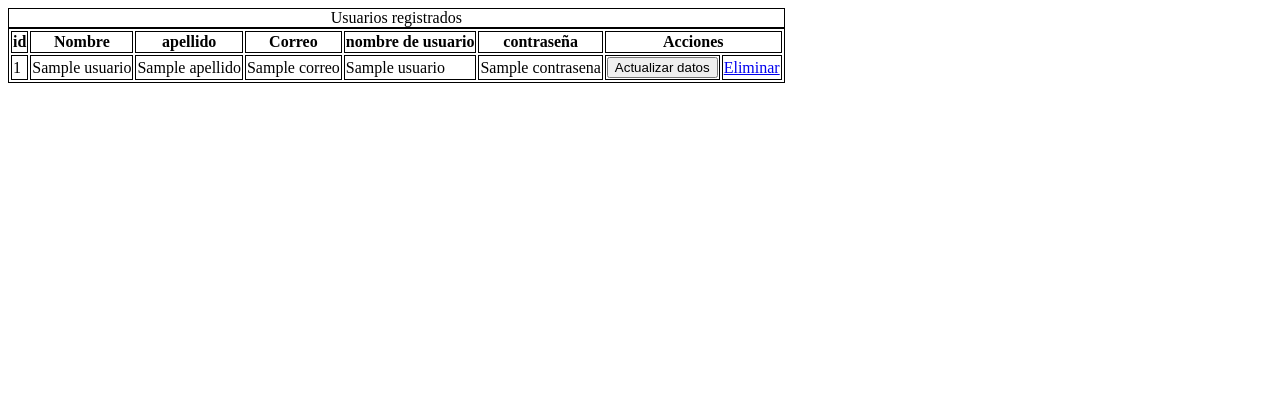
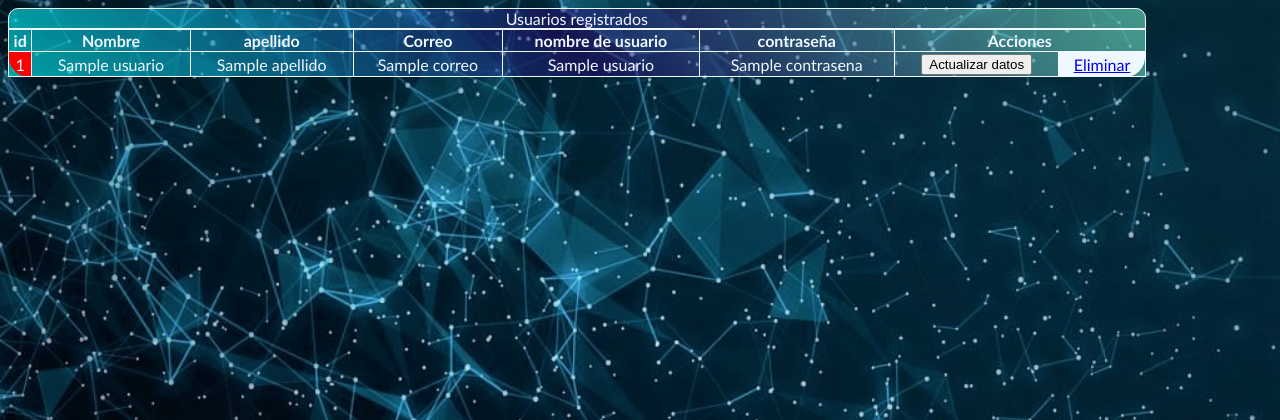
Before and after one commit to Emanuel1102/Aplicacion-con-python, a Flask app: page /accedido in a window 1280 px wide. Shown: the top 420 px of the page. Run offline with Flask 2, Linux system fonts and the light colour scheme; a database or web service that is not in the repository returns one stand-in record (values such as "Sample title").

Commit message:
estilos_2

```diff
--- a/static/usuariosRegistrados.css
+++ b/static/usuariosRegistrados.css
@@ -1,3 +1,44 @@
+html{
+    background-image:  url(images/fondoUsuarios.jpg);
+    background-repeat: no-repeat;
+    background-size: cover;
+}
+
 table, caption, th, td{
-    border: 1px solid black;
+    border: 1px solid aliceblue;
 }
+
+table{
+    color: aliceblue;
+    background-image:  linear-gradient(40deg, rgba(0, 255, 255, 0.596),rgba(47, 0, 128, 0.413), rgba(127, 255, 212, 0.526));
+    width: 90%;
+    border-collapse: collapse;
+    font-family: 'Trebuchet MS', 'Lucida Sans Unicode', 'Lucida Grande', 'Lucida Sans', Arial, sans-serif;
+
+}
+
+caption{
+    background-image:  linear-gradient(40deg, rgba(0, 255, 255, 0.596),rgba(47, 0, 128, 0.413), rgba(127, 255, 212, 0.526));
+    border-top-left-radius: 10px;
+    border-top-right-radius: 10px;
+
+}
+
+th, td{
+    text-align: center;
+    margin: 0%;
+    width: auto;
+}
+
+.fila:last-of-type{
+
+    .esquina-inferior-derecha{
+        border-bottom-right-radius: 20px;
+        background-color: aliceblue;
+    }
+
+    .esquina-inferior-izquierda{
+        border-bottom-left-radius: 20px;
+        background-color: red;
+    }
+}
--- a/templates/usuariosRegistrados.html
+++ b/templates/usuariosRegistrados.html
@@ -23,8 +23,8 @@
         </thead>
         <tbody>
             {% for usuario in usuarios %}
-            <tr>
-                <td>{{usuario._id}}</td>
+            <tr class="fila">
+                <td class="esquina-inferior-izquierda">{{usuario._id}}</td>
                 <td>{{usuario.nombre}}</td>
                 <td>{{usuario.apellido}}</td>
                 <td>{{usuario.correo}}</td>
@@ -54,7 +54,7 @@
                         <button>Cancelar</button>
                     </dialog>
                 </td>
-                <td>
+                <td class="esquina-inferior-derecha">
                     <a href="{{url_for("eliminar", nombre_usuario=usuario.nom_usuario)}}">Eliminar</a>
                 </td>
 
```
Also changed, not shown: static/images/fondoUsuarios.jpg (added).
